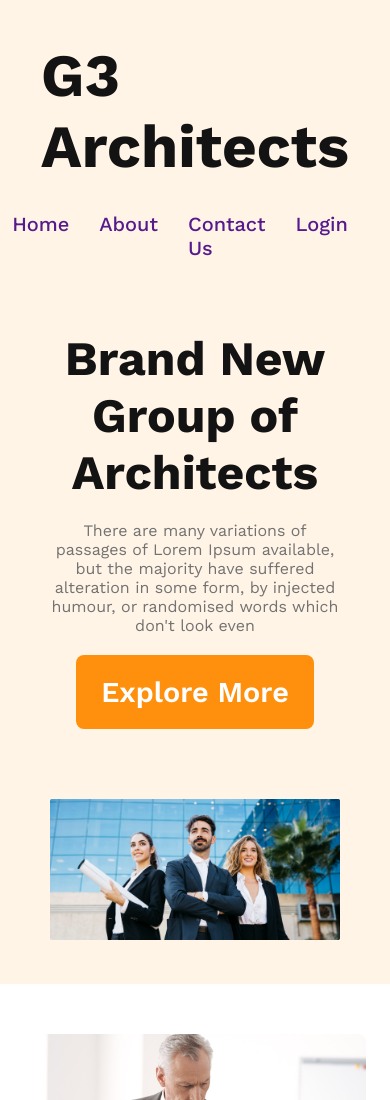
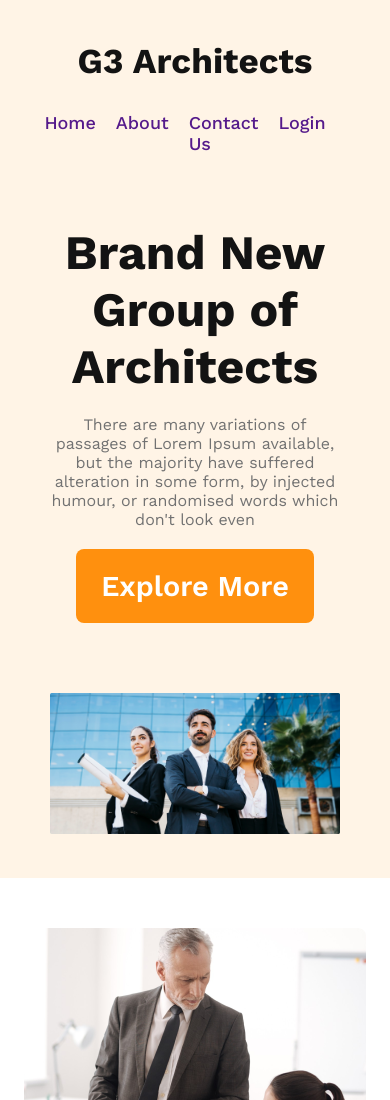
Before and after one commit to JAMSHEDWEBDEV/G3-Architect-Website, a plain HTML site: page index.html in a window 390 px wide. Shown: the top 1100 px of the page. Drawn offline with nearby package versions, Linux system fonts and the light colour scheme.

Commit message:
added font size update

```diff
--- a/css/style.css
+++ b/css/style.css
@@ -245,7 +245,6 @@ main {
     header {
         padding: 40px 50px;
     }
-
     nav,
     .team_container,
     .features_container,
@@ -253,13 +252,15 @@ main {
     .sponsor_image_container {
         flex-direction: column;
     }
-
+    nav h1{
+        font-size: 35px;
+    }
     nav ul {
         margin-top: 30px;
     }
-
     nav ul li {
-        padding-right: 30px;
+        padding-right: 20px;
+        font-size: 18px;
     }
 
     .team_image {
@@ -313,7 +314,6 @@ main {
     header {
         padding: 40px 50px;
     }
-
     nav,
     .team_container,
     .features_container,
@@ -321,32 +321,25 @@ main {
     .sponsor_image_container{
         flex-direction: column;
     }
-
     nav ul {
         margin-top: 30px;
     }
-
     .team_image {
         grid-template-columns: 1fr;
     }
-
     .team_content {
         margin-top: 20px;
     }
-
     .feature_content {
         padding: 0 30px;
     }
-
     .feature_image {
         margin: 0;
     }
-
     .feature_image img {
         width: 90%;
         margin-left: 30px;
     }
-
     .feature_btn {
         left: 50px;
     }
@@ -366,6 +359,5 @@ main {
         font-size: 0.8rem;
     }
 }
-
 /* medium device responsive end  */
 /* responsive part end  */
```
